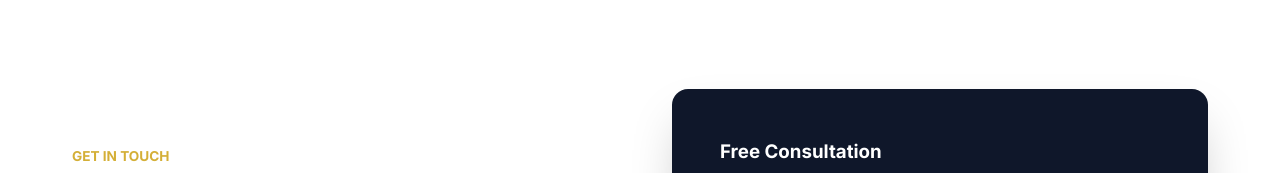
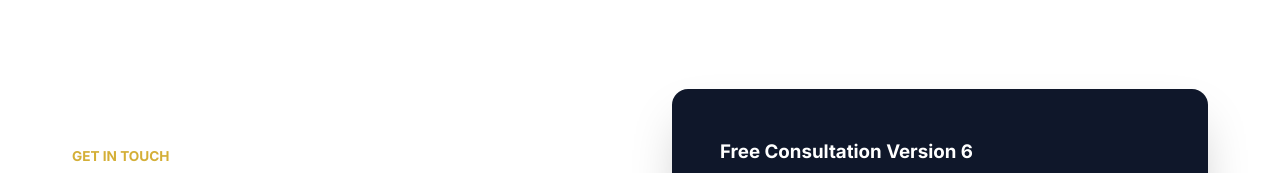
Before and after one commit to knclark513/motor-city-brokers, a plain HTML site: page index.html in a window 1280 px wide. Shown: the part 2880-3053 px from the top of the page. Drawn offline with Linux system fonts and the light colour scheme.

```diff
--- a/index.html
+++ b/index.html
@@ -249,7 +249,7 @@
 
             <!-- NETLIFY FORM -->
             <div class="contact-card">
-                <h3 style="margin-bottom: 1.5rem;">Free Consultation</h3>
+                <h3 style="margin-bottom: 1.5rem;">Free Consultation Version 6</h3>
 
                 <form name="contact" method="POST" action="/success.html" data-netlify="true">
                     <input type="hidden" name="form-name" value="contact">
@@ -301,4 +301,5 @@
     </footer>
 
 </body>
+
 </html>
```
